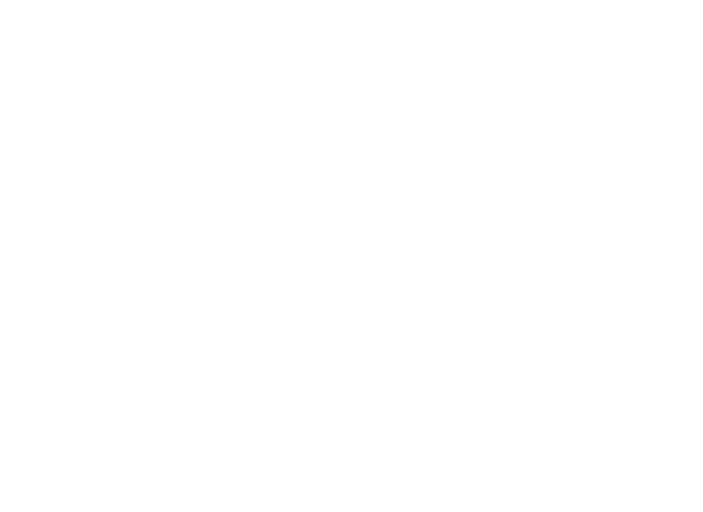
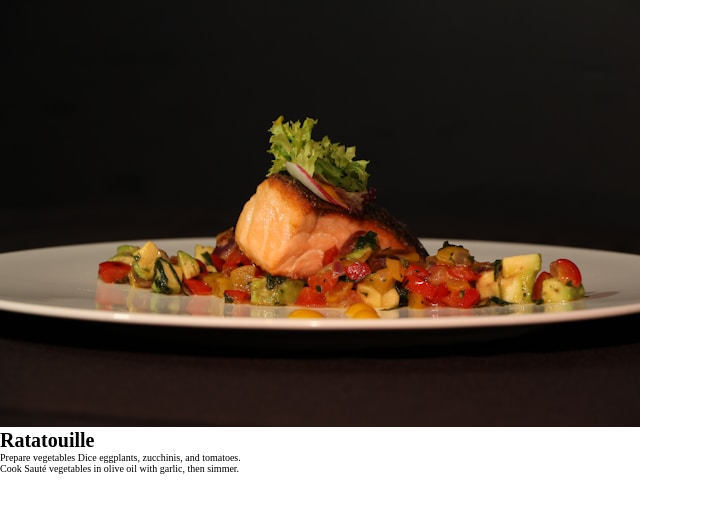
Before and after one commit to Feonark/ECF-FRONT-END, a React (Vite) app in the folder miamiam-ecffront-thivel/: page /recipe/1 in a window 1280 px wide. Before the commit this address had no page. Shown: the top 512 px of the page, without its empty margins (0-703 px from the left). Built offline with nearby package versions, Linux system fonts and the light colour scheme.

Commit message:
added recipe page

```diff
--- a/miamiam-ecffront-thivel/src/App.jsx
+++ b/miamiam-ecffront-thivel/src/App.jsx
@@ -2,6 +2,7 @@
 import { BrowserRouter, Routes, Route } from "react-router";
 import "./App.css";
 import Home from "./pages/Home/Home";
+import Recipe from "./pages/Recipe/Recipe";
 
 function App() {
   const [count, setCount] = useState(0);
@@ -11,6 +12,7 @@
       <BrowserRouter>
         <Routes>
           <Route path="/" element={<Home />}></Route>
+          <Route path="/recipe/:id" element={<Recipe />}></Route>
         </Routes>
       </BrowserRouter>
     </>
--- a/miamiam-ecffront-thivel/src/pages/Home/Home.jsx
+++ b/miamiam-ecffront-thivel/src/pages/Home/Home.jsx
@@ -1,4 +1,5 @@
 import React, { useState, useEffect } from "react";
+import { Link } from "react-router";
 import {
   fetchRecipes,
   fetchOriginCategories,
@@ -173,6 +174,7 @@
                   ? "Remove from fav"
                   : "Add to fav"}
               </button>{" "}
+              <Link to={`/recipe/${recipe.id}`}>Y ALLER</Link>
             </div>
           ))}
         </div>
--- a/miamiam-ecffront-thivel/src/pages/Recipe/Recipe.jsx
+++ b/miamiam-ecffront-thivel/src/pages/Recipe/Recipe.jsx
@@ -1,8 +1,44 @@
-import React from "react";
+import React, { useState, useEffect } from "react";
+import { useParams } from "react-router";
+import { fetchRecipes } from "../../utils/api";
 import "./Recipe.css";
 
 const Recipe = () => {
-  return <div></div>;
+  const { id } = useParams();
+  const [recipe, setRecipe] = useState({});
+
+  useEffect(() => {
+    getRecipe();
+  }, []);
+
+  const getRecipe = async () => {
+    try {
+      const localRecipes = JSON.parse(localStorage.getItem("recipes")) || [];
+      const apiRecipes = await fetchRecipes();
+      const combinedRecipes = [...localRecipes, ...apiRecipes];
+      const recipe = combinedRecipes.find(
+        (recipe) => recipe.id === parseInt(id)
+      );
+      setRecipe(recipe);
+    } catch (error) {
+      console.error("Error while loading recipe:", error);
+    }
+  };
+
+  return (
+    <div>
+      <img src={recipe.image} alt="" />
+      <h1>{recipe.title}</h1>
+      <div>
+        {recipe.steps &&
+          recipe.steps.map((step) => (
+            <div>
+              {step.title} {step.description}
+            </div>
+          ))}
+      </div>
+    </div>
+  );
 };
 
 export default Recipe;
```
